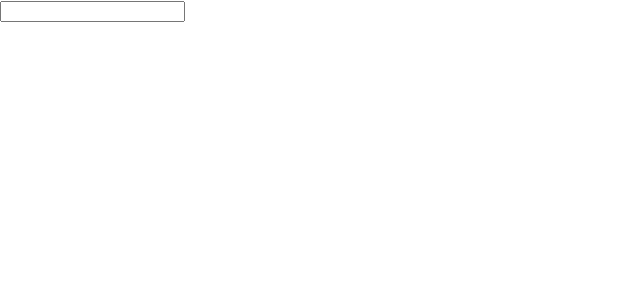
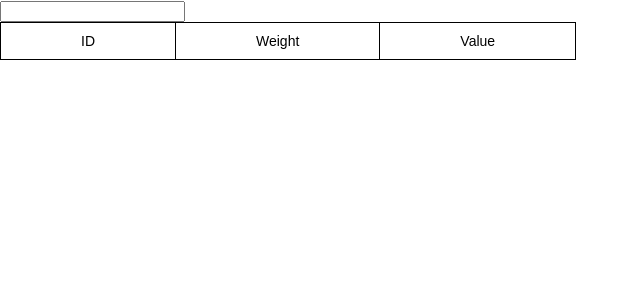
Before and after one commit to dw8787878/Auto-Complete, a React (Create React App) app: page / in a window 1280 px wide. Shown: the top 300 px of the page, without its empty margins (0-640 px from the left). Built offline with nearby package versions, Linux system fonts and the light colour scheme.

Commit message:
synch with github

```diff
--- a/src/App.css
+++ b/src/App.css
@@ -5,3 +5,49 @@
 .App-link {
   color: #61dafb;
 }
+
+#catchpoint {
+  position: absolute;
+}
+
+.tg  {
+  border-collapse:collapse;
+  border-spacing:0;
+  border-width: 1px;
+  border-color: black;
+  border-style: solid;
+}
+
+.tg td {
+  font-family:Arial, sans-serif;
+  font-size:14px;
+  padding:10px 80px;
+  overflow:hidden;
+  word-break:normal;
+  border-right-color: 1px;
+  border-right-style: solid;
+  border-right-width: 1px;
+}
+
+.tg th {
+  font-family:Arial, sans-serif;
+  font-size:14px;
+  font-weight:normal;
+  padding:10px 80px;
+  overflow:hidden;
+  border-style: solid;
+  border-width: 1px;
+  word-break:normal;
+}
+
+.tg .tg-0pky {
+  border-color:inherit;
+  text-align:left;
+  vertical-align:top
+}
+
+
+/* separte style sheets for each component.
+ look into scss, and use this instead of css
+ file away style sheets in respective component folders.
+*/
--- a/src/App.tsx
+++ b/src/App.tsx
@@ -1,4 +1,4 @@
-import React, { Component } from 'react';
+import React from 'react';
 import './App.css';
 import Input from './Input';
 import Table from './Table';
@@ -8,7 +8,7 @@ class App extends React.Component<any, any> {
   constructor(props: any) {
     super(props);
     this.state = {
-      value: 'select',
+      value: '',
       inputKeys: '',
       search: [],
       showDropDown: false
@@ -18,8 +18,8 @@ class App extends React.Component<any, any> {
   }
 
   componentDidUpdate(prevProps: any, prevState: any) {
-    console.log("prevState.inputKeys:", prevState.inputKeys)
-    console.log("this.state.inputKeys:", this.state.inputKeys)
+    //console.log("prevState.inputKeys:", prevState.inputKeys)
+    //console.log("this.state.inputKeys:", this.state.inputKeys)
     let inputKeys = this.state.inputKeys;
     if (prevState.inputKeys !== inputKeys) {
       let self = this;
@@ -41,8 +41,6 @@ class App extends React.Component<any, any> {
     this.setState({
       value: event.target.value,
       showDropDown: false
-    }, () => {
-      console.log(this.state.value);
     })
   }
 
@@ -55,10 +53,23 @@ class App extends React.Component<any, any> {
     return (
       <div>
         <Input selectMenuItem={this.selectMenuItem} handleOnChange={this.handleOnChange} search={this.state.search} showDropDown={this.state.showDropDown}/>
-        <Table />
+        <Table results={this.state.value}/>
       </div>
     );
   }
 }
 
 export default App;
+
+
+//App should be as generic as possible
+//Create a new container folder, and create a new container file.
+//Have Container as a wrap around App.
+
+//Create another folder called Components which will be a sibling of Container
+
+//rename search state to suggestion list.  better clear name.
+
+//Look at tslint and typescript.  Run tslint.
+
+//For the query, store Michael's url in an env variable.
--- a/src/Input.tsx
+++ b/src/Input.tsx
@@ -1,4 +1,4 @@
-import React, { Component } from 'react';
+import React from 'react';
 import Dropdown from './Dropdown';
 
 const Input: React.SFC<any> = props => {
@@ -13,3 +13,7 @@ const Input: React.SFC<any> = props => {
 }
 
 export default Input
+
+//Create folders to mimic the hiearchy of the componenets.
+
+//For components we do not need to define types.
--- a/src/Table.tsx
+++ b/src/Table.tsx
@@ -1,13 +1,40 @@
-import React, {Component} from 'react';
+import React from 'react';
 
-class Table extends Component {
-    render(){
-        return(
-            <div>
-
-            </div>
+class Table extends React.Component<any, any> {
+    constructor(props: any) {
+        super(props);
+        this.state = {
+            results: []
+        }
+    }
+    componentDidUpdate(prevProps: any, prevState: any) {
+        let props = this.props.results
+        if (prevProps.results !== props) {
+            props = JSON.parse(props);
+            this.setState({ results: [...this.state.results, ...[props]] }, () => {
+            })
+        }
+    }
+    render() {
+        const allResults = this.state.results
+        return (
+            <table className="tg">
+                <tr>
+                    <th className='tg-0pky'>ID</th>
+                    <th className='tg-0pky'>Weight</th>
+                    <th className='tg-0pky'>Value</th>
+                </tr>
+                {(allResults && allResults.map((result: any) => (
+                    <tr key={result.id}>
+                        <td className='tg-0pk'>{result.id}</td>
+                        <td className='tg-0pk'>{result.weight}</td>
+                        <td className='tg-0pk'>{result.value}</td>
+                    </tr>
+                )))}
+            </table>
         )
     }
 }
+export default Table
 
-export default Table;
+//we do not need the history of the results.  we can rid of the state.
```
Also changed, not shown: src/Dropdown.tsx (+12 -2 lines), tsconfig.json (+9 -14 lines).
